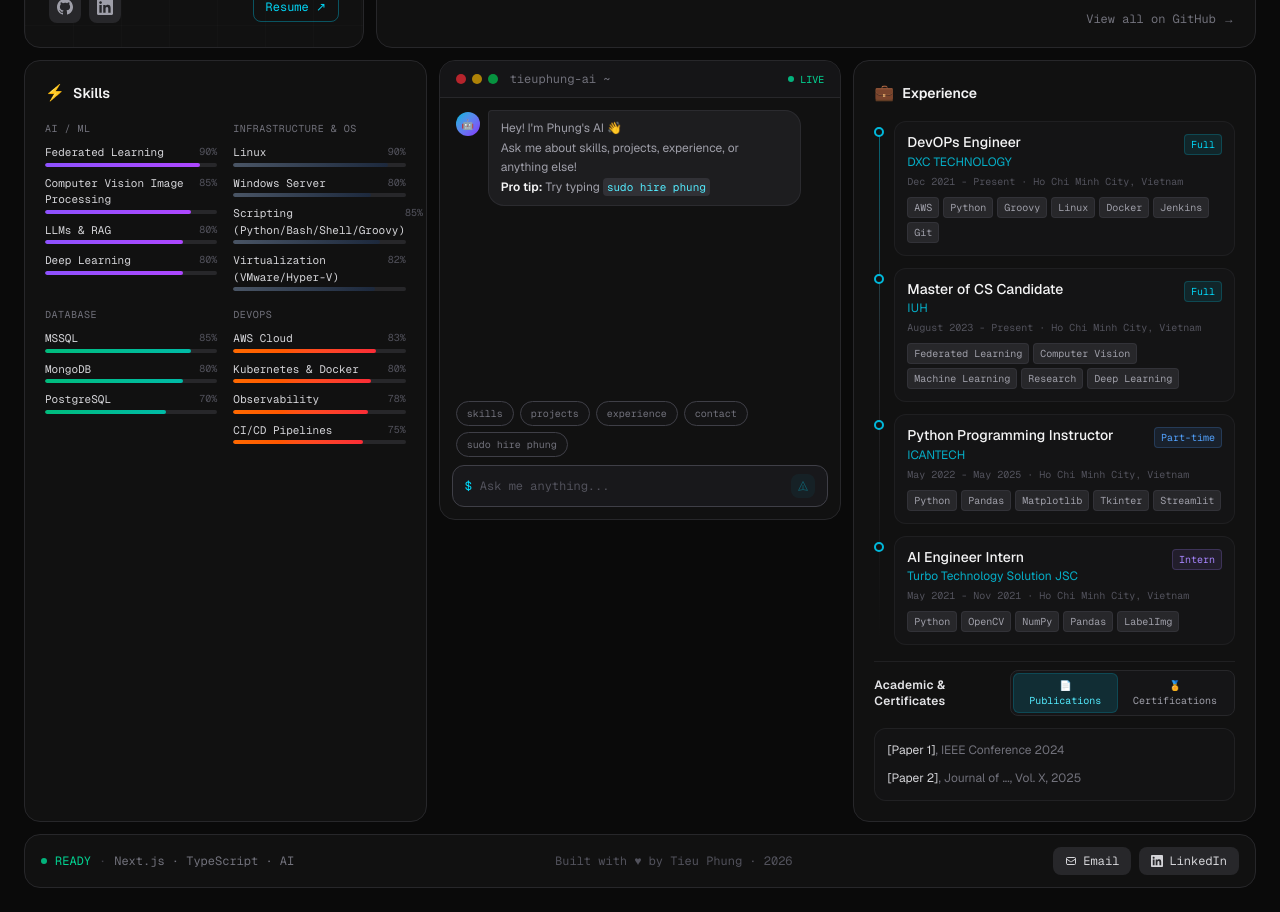
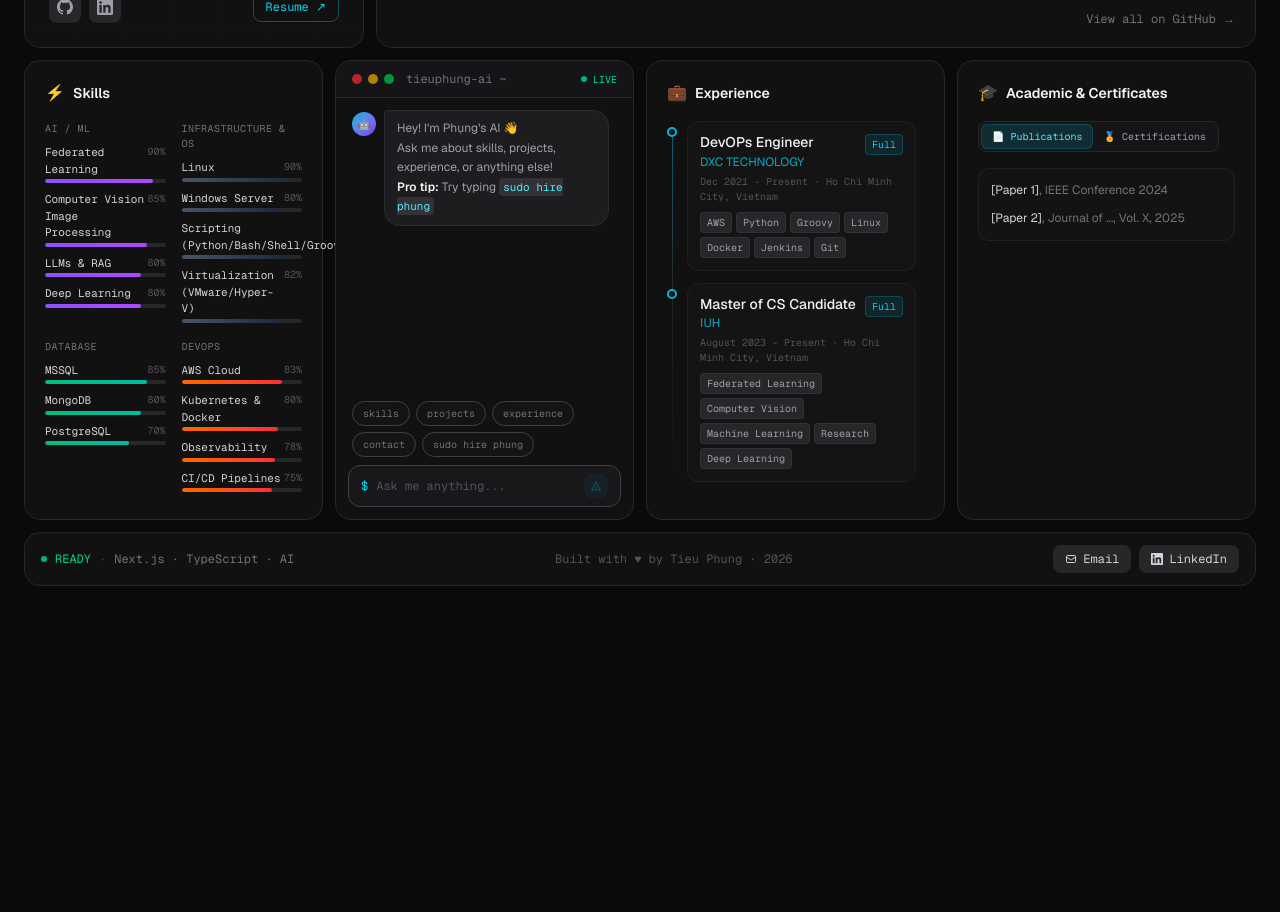
Before and after one commit to tieuphungiter/tieuphung-portfolio, a Next.js app: page / in a window 1280 px wide. Shown: the part 440-1352 px from the top of the page. After the commit the page ends 1050 px from the top, so only its background shows below. Built offline with nearby package versions, Linux system fonts and the light colour scheme.

Commit message:
add achievements

```diff
--- a/app/page.tsx
+++ b/app/page.tsx
@@ -3,6 +3,7 @@ import Hero from '@/components/Hero'
 import Skills from '@/components/Skills'
 import Projects from '@/components/Projects'
 import Experience from '@/components/Experience'
+import Academic from '@/components/Academic'
 import Contact from '@/components/Contact'
 import ChatBox from '@/components/ChatBox'
 
@@ -18,11 +19,12 @@ export default function Home() {
           <Projects />
         </div>
 
-        {/* Row 2: Skills + Terminal/Chat + Experience */}
-        <div className="grid grid-cols-1 lg:grid-cols-[1fr_1fr_1fr] gap-3 mb-3">
+        {/* Row 2: Skills + Terminal/Chat + Experience + Academic */}
+        <div className="grid grid-cols-1 md:grid-cols-2 xl:grid-cols-4 gap-3 mb-3">
           <Skills />
           <ChatBox />
           <Experience />
+          <Academic />
         </div>
 
         {/* Footer bar */}
--- /dev/null
+++ b/components/Academic.tsx
@@ -0,0 +1,75 @@
+'use client'
+
+import { useMemo, useState } from 'react'
+import { certifications, publications } from '@/data/achievements'
+
+export default function Academic() {
+  const [activeTab, setActiveTab] = useState<'publications' | 'certifications'>('publications')
+
+  const activeItems = useMemo(
+    () => (activeTab === 'publications' ? publications : certifications),
+    [activeTab],
+  )
+
+  const hasOverflowItems = activeItems.length > 3
+
+  return (
+    <div className="bg-[#111111] border border-zinc-800 rounded-2xl p-5 flex flex-col gap-4">
+      <div className="flex items-center gap-2">
+        <span className="text-base">🎓</span>
+        <h2 className="text-sm font-semibold text-zinc-100">Academic & Certificates</h2>
+      </div>
+
+      <div className="inline-flex w-fit rounded-lg border border-zinc-800 bg-zinc-900/60 p-0.5">
+        <button
+          type="button"
+          onClick={() => setActiveTab('publications')}
+          className={`px-2.5 py-1 text-[10px] font-mono rounded-md transition-colors ${
+            activeTab === 'publications'
+              ? 'bg-cyan-500/15 text-cyan-300 border border-cyan-500/20'
+              : 'text-zinc-400 hover:text-zinc-200'
+          }`}
+        >
+          📄 Publications
+        </button>
+        <button
+          type="button"
+          onClick={() => setActiveTab('certifications')}
+          className={`px-2.5 py-1 text-[10px] font-mono rounded-md transition-colors ${
+            activeTab === 'certifications'
+              ? 'bg-amber-500/15 text-amber-300 border border-amber-500/20'
+              : 'text-zinc-400 hover:text-zinc-200'
+          }`}
+        >
+          🏅 Certifications
+        </button>
+      </div>
+
+      <div
+        className={`rounded-xl border border-zinc-800/70 bg-zinc-900/40 p-3 ${
+          hasOverflowItems ? 'max-h-36 overflow-y-auto pr-2' : 'overflow-hidden'
+        }`}
+      >
+        <ul className="space-y-2">
+          {activeItems.map((item) => (
+            <li key={item.title} className="text-xs text-zinc-300 leading-relaxed">
+              {item.href ? (
+                <a
+                  href={item.href}
+                  target="_blank"
+                  rel="noopener noreferrer"
+                  className="hover:text-cyan-300 transition-colors"
+                >
+                  {item.title}
+                </a>
+              ) : (
+                <span>{item.title}</span>
+              )}
+              <span className="text-zinc-500">, {item.subtitle}</span>
+            </li>
+          ))}
+        </ul>
+      </div>
+    </div>
+  )
+}
--- a/components/Experience.tsx
+++ b/components/Experience.tsx
@@ -1,7 +1,3 @@
-'use client'
-
-import { useMemo, useState } from 'react'
-import { certifications, publications } from '@/data/achievements'
 import { experiences } from '@/data/experience'
 
 const typeColors: Record<string, string> = {
@@ -12,14 +8,7 @@ const typeColors: Record<string, string> = {
 }
 
 export default function Experience() {
-  const [activeTab, setActiveTab] = useState<'publications' | 'certifications'>('publications')
-
-  const activeItems = useMemo(
-    () => (activeTab === 'publications' ? publications : certifications),
-    [activeTab],
-  )
-
-  const hasOverflowItems = activeItems.length > 3
+  const hasOverflowItems = experiences.length > 3
 
   return (
     <div className="bg-[#111111] border border-zinc-800 rounded-2xl p-5 flex flex-col gap-4">
@@ -30,7 +19,7 @@ export default function Experience() {
       </div>
 
       {/* Timeline */}
-      <div className="relative flex flex-col gap-3">
+      <div className={`relative flex flex-col gap-3 ${hasOverflowItems ? 'max-h-92 overflow-y-auto pr-2' : ''}`}>
         {/* Vertical line */}
         <div className="absolute left-1.25 top-2 bottom-2 w-px bg-linear-to-b from-cyan-500/50 via-zinc-700/40 to-transparent" />
 
@@ -63,63 +52,6 @@ export default function Experience() {
           </div>
         ))}
       </div>
-
-      {/* Publications & Certifications */}
-      <div className="pt-2 border-t border-zinc-800/70 flex flex-col gap-3">
-        <div className="flex items-center justify-between">
-          <h3 className="text-xs font-semibold text-zinc-200 tracking-wide">Academic & Certificates</h3>
-          <div className="inline-flex rounded-lg border border-zinc-800 bg-zinc-900/60 p-0.5">
-            <button
-              type="button"
-              onClick={() => setActiveTab('publications')}
-              className={`px-2.5 py-1 text-[10px] font-mono rounded-md transition-colors ${
-                activeTab === 'publications'
-                  ? 'bg-cyan-500/15 text-cyan-300 border border-cyan-500/20'
-                  : 'text-zinc-400 hover:text-zinc-200'
-              }`}
-            >
-              📄 Publications
-            </button>
-            <button
-              type="button"
-              onClick={() => setActiveTab('certifications')}
-              className={`px-2.5 py-1 text-[10px] font-mono rounded-md transition-colors ${
-                activeTab === 'certifications'
-                  ? 'bg-amber-500/15 text-amber-300 border border-amber-500/20'
-                  : 'text-zinc-400 hover:text-zinc-200'
-              }`}
-            >
-              🏅 Certifications
-            </button>
-          </div>
-        </div>
-
-        <div
-          className={`rounded-xl border border-zinc-800/70 bg-zinc-900/40 p-3 ${
-            hasOverflowItems ? 'max-h-36 overflow-y-auto pr-2' : 'overflow-hidden'
-          }`}
-        >
-          <ul className="space-y-2">
-            {activeItems.map((item) => (
-              <li key={item.title} className="text-xs text-zinc-300 leading-relaxed">
-                {item.href ? (
-                  <a
-                    href={item.href}
-                    target="_blank"
-                    rel="noopener noreferrer"
-                    className="hover:text-cyan-300 transition-colors"
-                  >
-                    {item.title}
-                  </a>
-                ) : (
-                  <span>{item.title}</span>
-                )}
-                <span className="text-zinc-500">, {item.subtitle}</span>
-              </li>
-            ))}
-          </ul>
-        </div>
-      </div>
     </div>
   )
 }
--- a/data/achievements.ts
+++ b/data/achievements.ts
@@ -31,4 +31,13 @@ export const certifications: AchievementItem[] = [
     subtitle: 'Udemy',
     href: 'https://ude.my/UC-9b723d2d-65f2-4b51-9178-d395096b1c06',
   },
+    {
+    title: 'AWS Certified Solutions Architect - Associate (2024)',
+    subtitle: 'AWS',
+  },
+  {
+    title: 'Windows Server 2019 Administration (2023)',
+    subtitle: 'Udemy',
+    href: 'https://ude.my/UC-9b723d2d-65f2-4b51-9178-d395096b1c06',
+  },
 ]
```
